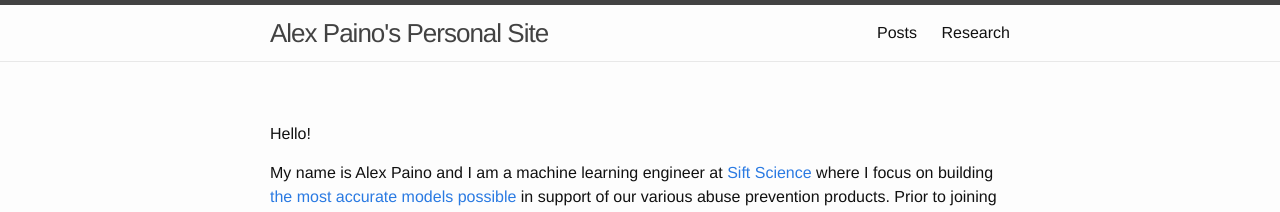
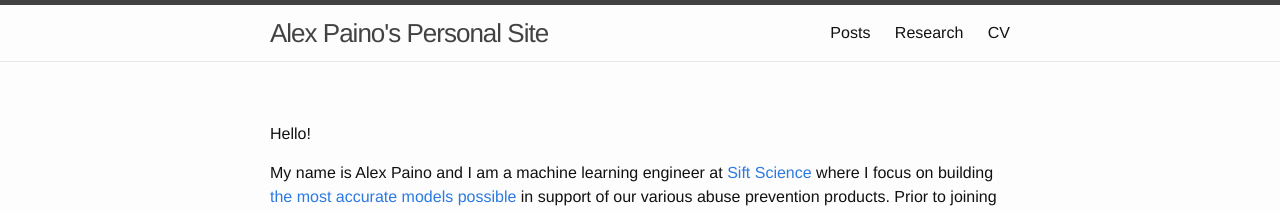
Before and after one commit to atpaino/atpaino.github.io, a Jekyll site: the page built from index.md, in a window 1280 px wide. Shown: the top 212 px of the page. Built offline with Jekyll 4.4.1, drawn with Linux system fonts in a browser that asks for light colours.

Commit message:
Added CV link

```diff
--- a/_includes/header.html
+++ b/_includes/header.html
@@ -20,6 +20,7 @@
           <a class="page-link" href="{{ page.url | prepend: site.baseurl }}">{{ page.title }}</a>
           {% endif %}
         {% endfor %}
+          <a class="page-link" href="/cv.pdf">CV</a>
       </div>
     </nav>
 
```
Also changed, not shown: 5 other files.
